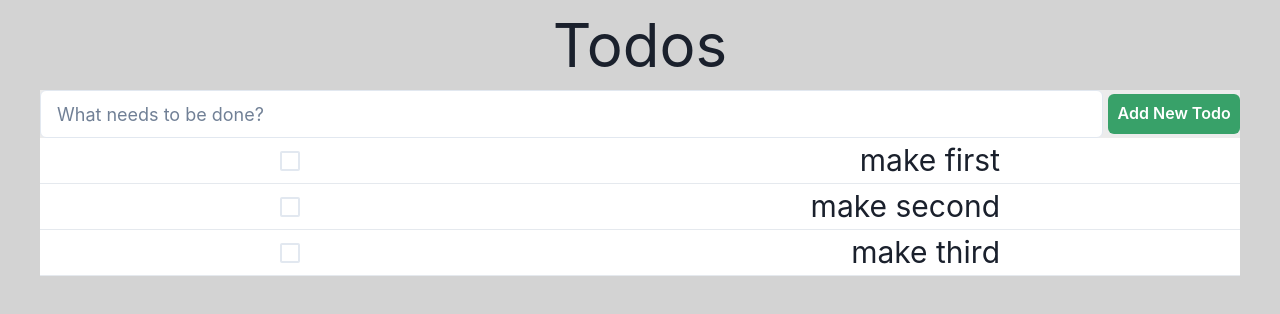
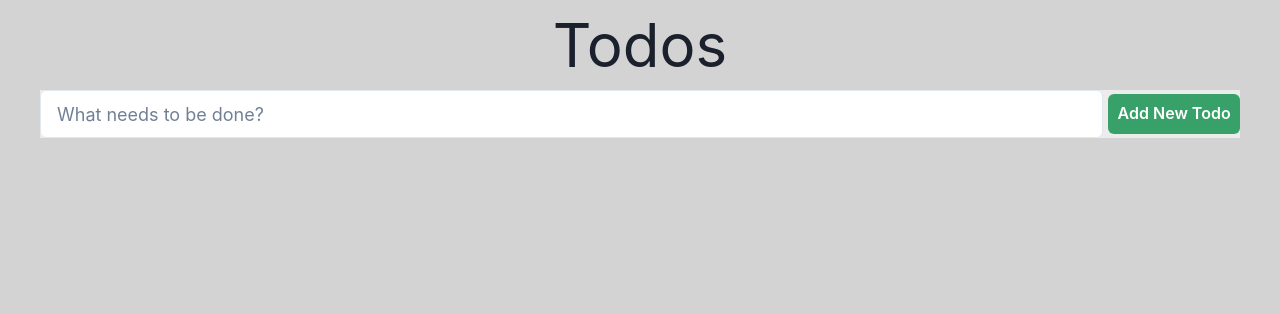
Before and after one commit to SergeyIankowski/Todo-App, a React (Vite) app: page / in a window 1280 px wide. Shown: the top 314 px of the page. Built offline with nearby package versions, Linux system fonts and the light colour scheme; the HTML template or start-up script is replaced by a standard one.

Commit message:
feat: add rendering Todos from store

```diff
--- a/src/components/containers/Todos/index.tsx
+++ b/src/components/containers/Todos/index.tsx
@@ -1,15 +1,39 @@
-import { Divider, Flex } from "@chakra-ui/react";
-import { Todo } from "../../view/Todo";
+import { useMemo } from "react";
+import { Box, Divider, Flex } from "@chakra-ui/react";
+import { Todo } from "@/components/view/Todo";
+import { useTodosStore } from "@/store";
+import { ITodo } from "@/interfaces/ITodo";
+import { DividerLabeled } from "@/components/view/DividerLabeled/Index";
 
 export function Todos() {
+  const { todos } = useTodosStore();
+  const completedTodos = useMemo(
+    () => todos.filter((item) => item.complete === true),
+    [todos]
+  );
+  const uncompletedTodos = useMemo(
+    () => todos.filter((item) => item.complete === false),
+    [todos]
+  );
+  const hasCompletedTodos = completedTodos.length !== 0;
+
   return (
     <Flex direction="column">
-      <Todo checked text="make first" />
-      <Divider />
-      <Todo checked text="make second" />
-      <Divider />
-      <Todo checked text="make third" />
-      <Divider />
+      {uncompletedTodos.map((todo: ITodo) => (
+        <Box key={todo.id}>
+          <Todo id={todo.id} text={todo.text} complete={todo.complete} />
+          <Divider />
+        </Box>
+      ))}
+      {hasCompletedTodos && (
+        <DividerLabeled content="Completed" color="#38A169" />
+      )}
+      {completedTodos.map((todo: ITodo) => (
+        <Box key={todo.id}>
+          <Todo id={todo.id} text={todo.text} complete={todo.complete} />
+          <Divider />
+        </Box>
+      ))}
     </Flex>
   );
 }
```
